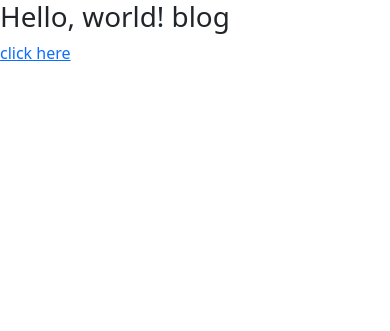
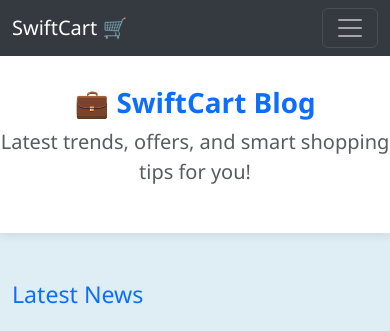
Before and after one commit to thanushshetty9353/swiftcart, a Django app: page /blog/ in a window 390 px wide. Shown: the top 331 px of the page. Before the commit the page ends 61 px from the top, so only its background shows below. Run offline with Django 5.2, Linux system fonts and the light colour scheme.

Commit message:
updated blog

```diff
--- a/blog/templates/blog/index.html
+++ b/blog/templates/blog/index.html
@@ -1,15 +1,155 @@
-<!doctype html>
+<!DOCTYPE html>
 <html lang="en">
-  <head>
-    <meta charset="utf-8">
-    <meta name="viewport" content="width=device-width, initial-scale=1">
-    <title>Bootstrap demo</title>
-    <link href="https://cdn.jsdelivr.net/npm/bootstrap@5.2.3/dist/css/bootstrap.min.css" rel="stylesheet" integrity="sha384-rbsA2VBKQhggwzxH7pPCaAqO46MgnOM80zW1RWuH61DGLwZJEdK2Kadq2F9CUG65" crossorigin="anonymous">
-  </head>
-  <body>
-    <h1>Hello, world! blog</h1>
-    {% load static %}
-    <a href="{% static 'blog/mystatic.txt' %}" >click here</a>
-    <script src="https://cdn.jsdelivr.net/npm/bootstrap@5.2.3/dist/js/bootstrap.bundle.min.js" integrity="sha384-kenU1KFdBIe4zVF0s0G1M5b4hcpxyD9F7jL+jjXkk+Q2h455rYXK/7HAuoJl+0I4" crossorigin="anonymous"></script>
-  </body>
+<head>
+  <meta charset="UTF-8">
+  <meta name="viewport" content="width=device-width, initial-scale=1.0">
+  <title>SwiftCart Blog</title>
+  <link href="https://cdn.jsdelivr.net/npm/bootstrap@5.3.0/dist/css/bootstrap.min.css" rel="stylesheet">
+  <style>
+    body {
+      background-color: #dfeef5;
+      font-family: 'Segoe UI', sans-serif;
+    }
+    .navbar {
+      background-color: #343a40 !important;
+    }
+    .navbar-brand, .nav-link, .navbar-text {
+      color: white !important;
+    }
+    .blog-header {
+      background-color: white;
+      padding: 30px 0;
+      text-align: center;
+      box-shadow: 0 2px 10px rgba(0,0,0,0.1);
+    }
+    .blog-header h1 {
+      color: #0d6efd;
+      font-weight: bold;
+      animation: slideDown 1s ease-in-out;
+    }
+    @keyframes slideDown {
+      from { opacity: 0; transform: translateY(-20px); }
+      to { opacity: 1; transform: translateY(0); }
+    }
+    .blog-card {
+      transition: transform 0.3s ease, box-shadow 0.3s ease;
+    }
+    .blog-card:hover {
+      transform: translateY(-10px);
+      box-shadow: 0 10px 20px rgba(0, 0, 0, 0.2);
+    }
+    .btn-custom {
+      background-color: #0d6efd;
+      color: white;
+      border-radius: 50px;
+    }
+    .btn-custom:hover {
+      background-color: #0b5ed7;
+    }
+  </style>
+</head>
+<body>
+  <nav class="navbar navbar-expand-lg navbar-dark">
+    <div class="container">
+      <a class="navbar-brand" href="#">SwiftCart 🛒</a>
+      <button class="navbar-toggler" type="button" data-bs-toggle="collapse" data-bs-target="#navbarNav">
+        <span class="navbar-toggler-icon"></span>
+      </button>
+      <div class="collapse navbar-collapse" id="navbarNav">
+        <ul class="navbar-nav ms-auto">
+          <li class="nav-item"><a class="nav-link" href="#">Home</a></li>
+          <li class="nav-item"><a class="nav-link" href="#">Shop</a></li>
+          <li class="nav-item"><a class="nav-link active" href="#">Blog</a></li>
+          <li class="nav-item"><a class="nav-link" href="#">Tracker</a></li>
+          <li class="nav-item"><a class="nav-link" href="#">Contact</a></li>
+        </ul>
+      </div>
+    </div>
+  </nav>
+
+  <div class="blog-header">
+    <h1>💼 SwiftCart Blog</h1>
+    <p class="lead text-muted">Latest trends, offers, and smart shopping tips for you!</p>
+  </div>
+
+  <div class="container py-5">
+    <h3 class="mb-4 text-primary">Latest News</h3>
+    <div class="row g-4 mb-5">
+      <div class="col-md-4">
+        <div class="card blog-card h-100">
+          <img src="https://source.unsplash.com/featured/?online-shopping" class="card-img-top" alt="Shopping">
+          <div class="card-body">
+            <h5 class="card-title">Top 5 Shopping Hacks in 2025</h5>
+            <p class="card-text">Save money and time with these proven shopping strategies.</p>
+            <a href="#" class="btn btn-custom">Read More</a>
+          </div>
+        </div>
+      </div>
+
+      <div class="col-md-4">
+        <div class="card blog-card h-100">
+          <img src="https://source.unsplash.com/featured/?fast-delivery" class="card-img-top" alt="Delivery">
+          <div class="card-body">
+            <h5 class="card-title">Inside SwiftCart's Delivery Speed</h5>
+            <p class="card-text">See how our logistics team ensures lightning-fast delivery every day.</p>
+            <a href="#" class="btn btn-custom">Read More</a>
+          </div>
+        </div>
+      </div>
+
+      <div class="col-md-4">
+        <div class="card blog-card h-100">
+          <img src="https://source.unsplash.com/featured/?discount-code" class="card-img-top" alt="Deals">
+          <div class="card-body">
+            <h5 class="card-title">August Special Offers</h5>
+            <p class="card-text">Exclusive limited-time deals available only on SwiftCart!</p>
+            <a href="#" class="btn btn-custom">Read More</a>
+          </div>
+        </div>
+      </div>
+    </div>
+
+    <h3 class="mb-4 text-primary">More Blog Posts</h3>
+    <div class="row g-4">
+      <div class="col-md-4">
+        <div class="card blog-card h-100">
+          <img src="https://source.unsplash.com/featured/?ecommerce" class="card-img-top" alt="Ecommerce">
+          <div class="card-body">
+            <h5 class="card-title">Why SwiftCart is Changing Online Shopping</h5>
+            <p class="card-text">Discover our journey and innovations in eCommerce.</p>
+            <a href="#" class="btn btn-custom">Read More</a>
+          </div>
+        </div>
+      </div>
+
+      <div class="col-md-4">
+        <div class="card blog-card h-100">
+          <img src="https://source.unsplash.com/featured/?shopping-cart" class="card-img-top" alt="Cart">
+          <div class="card-body">
+            <h5 class="card-title">How to Use the SwiftCart Smart Cart</h5>
+            <p class="card-text">A guide to using features like quick view, wishlist, and tracker.</p>
+            <a href="#" class="btn btn-custom">Read More</a>
+          </div>
+        </div>
+      </div>
+
+      <div class="col-md-4">
+        <div class="card blog-card h-100">
+          <img src="https://source.unsplash.com/featured/?offers" class="card-img-top" alt="Offer">
+          <div class="card-body">
+            <h5 class="card-title">Upcoming Diwali Mega Sale</h5>
+            <p class="card-text">Get ready for SwiftCart's biggest sale event of the year!</p>
+            <a href="#" class="btn btn-custom">Read More</a>
+          </div>
+        </div>
+      </div>
+    </div>
+  </div>
+
+  <footer class="text-center text-muted py-4">
+    &copy; 2025 SwiftCart — Shop Smart, Shop Swift! • Connected to Network
+  </footer>
+
+  <script src="https://cdn.jsdelivr.net/npm/bootstrap@5.3.0/dist/js/bootstrap.bundle.min.js"></script>
+</body>
 </html>
```
